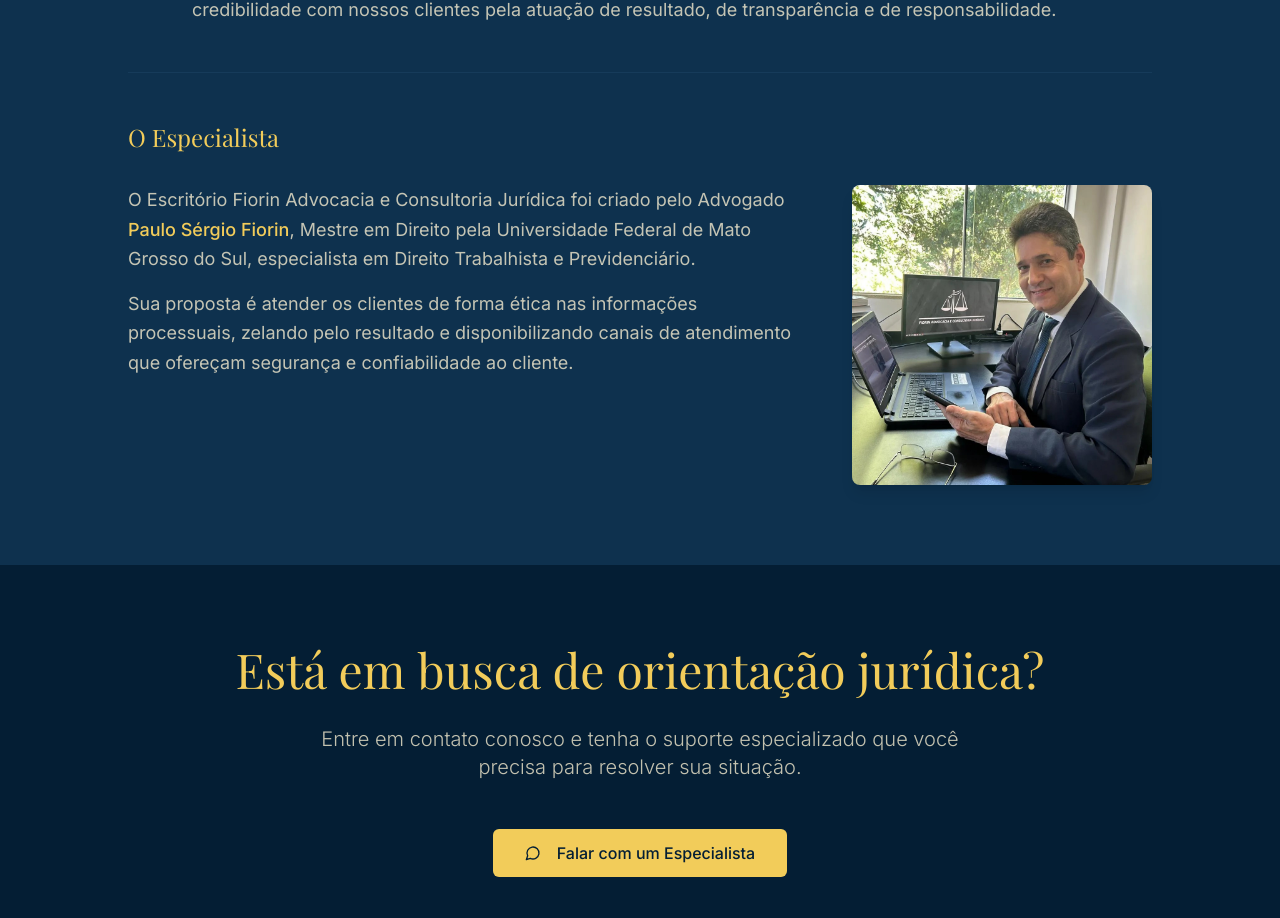
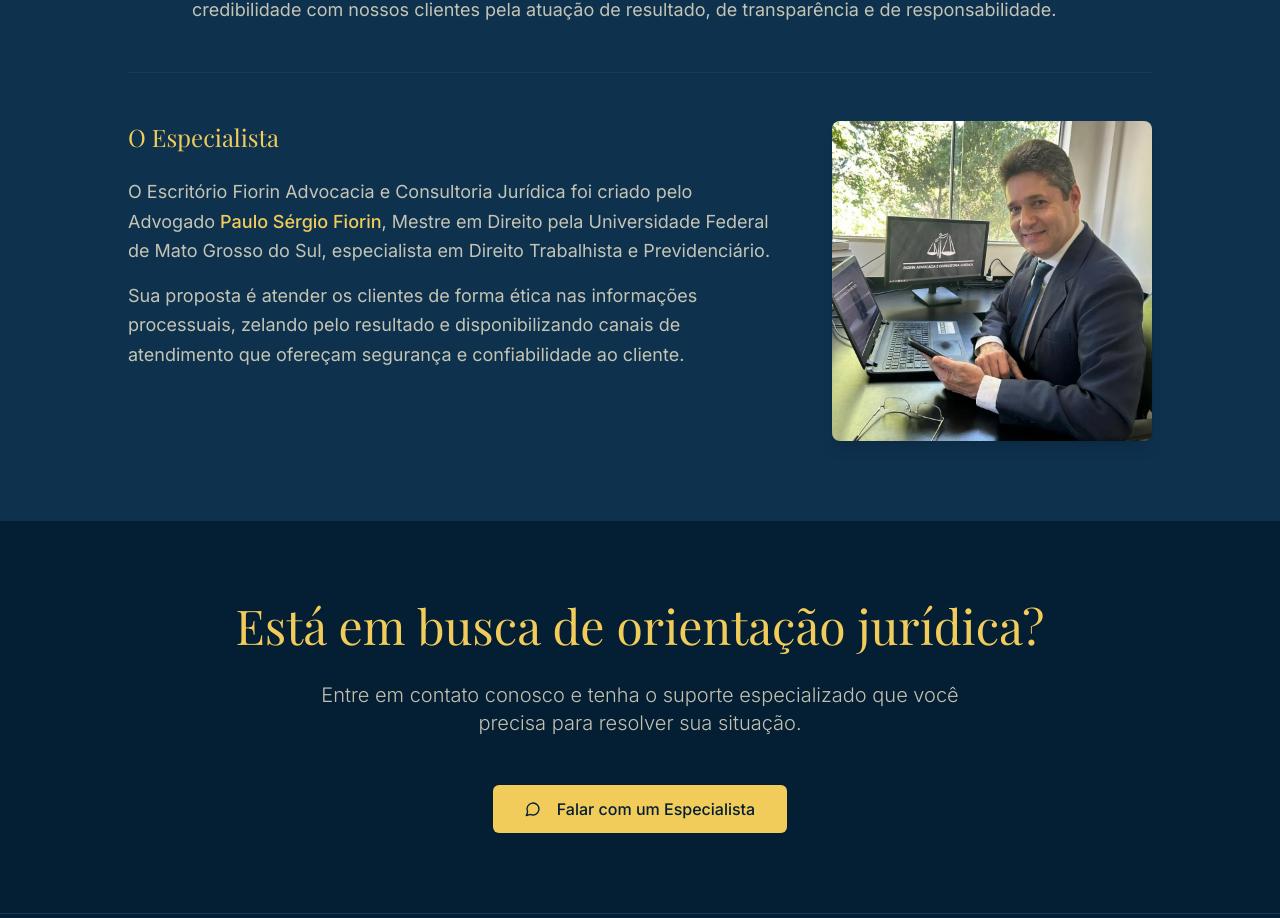
Before and after one commit to bamarcheti/fiorin-landing, a React (Vite) app: page / in a window 1280 px wide. Shown: the part 1720-2638 px from the top of the page. Built offline with nearby package versions, Linux system fonts and the light colour scheme; the HTML template or start-up script is replaced by a standard one.

Commit message:
Refactor "O Especialista" section

```diff
--- a/src/components/Sobre.tsx
+++ b/src/components/Sobre.tsx
@@ -22,9 +22,10 @@ export const Sobre = () => {
         </div>
 
         <div className="pt-12 border-t border-border mt-12 max-w-5xl mx-auto">
-          <h3 className="text-2xl font-heading text-gold mb-8">O Especialista</h3>
+          <div className="grid md:grid-cols-[1fr,320px] gap-12 items-start">
+            <div>
+              <h3 className="text-2xl font-heading text-gold mb-6">O Especialista</h3>
 
-          <div className="grid md:grid-cols-[1fr,300px] gap-12 items-start">
               <div className="space-y-4 text-foreground/80 text-lg leading-relaxed">
                 <p>
                   O Escritório Fiorin Advocacia e Consultoria Jurídica foi criado pelo Advogado{" "}
@@ -36,6 +37,7 @@ export const Sobre = () => {
                   zelando pelo resultado e disponibilizando canais de atendimento que ofereçam
                   segurança e confiabilidade ao cliente.
                 </p>
+              </div>
             </div>
 
             <div className="flex justify-center md:justify-end">
```
Lines whose indentation alone changed are shown as unchanged.
